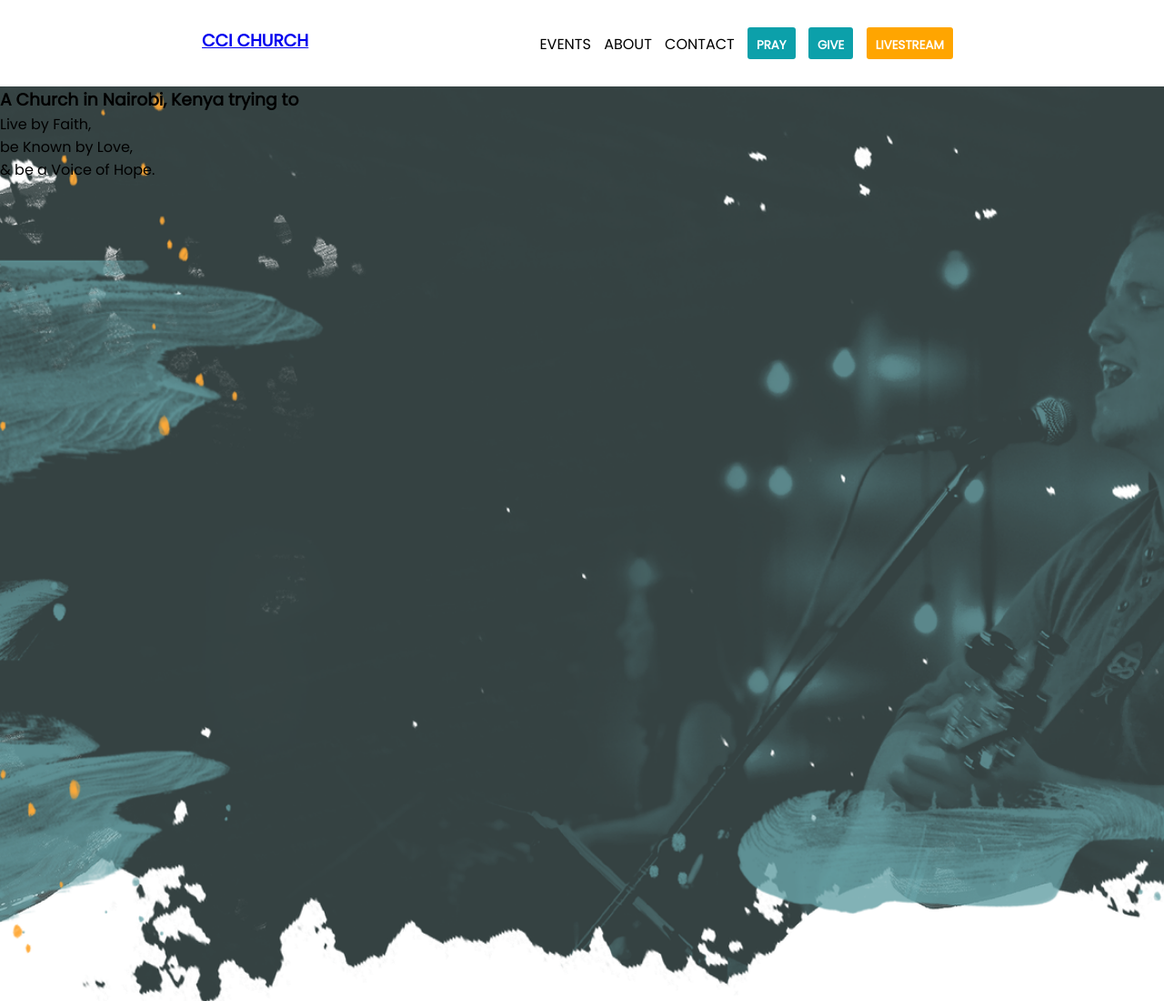
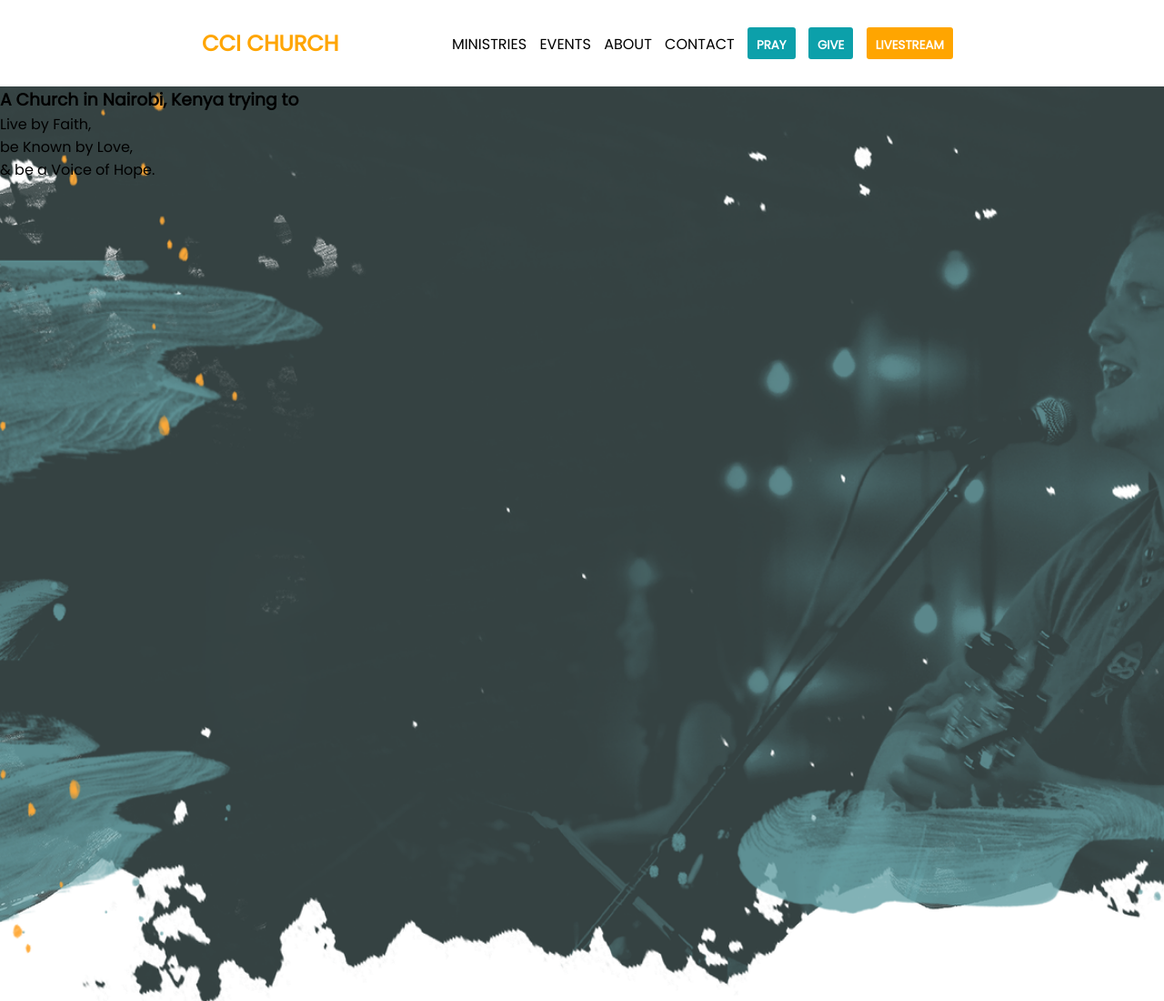
Before and after one commit to ndurivin/CCI-Project, a plain HTML site: page index.html in a window 1280 px wide. Shown: the top 1100 px of the page at 91% size. Drawn offline with Linux system fonts and the light colour scheme; a web font is replaced by a local one.

Commit message:
This commit details the complete styling of the navigation section

```diff
--- a/assets/css/styles.css
+++ b/assets/css/styles.css
@@ -11,6 +11,14 @@ nav{
     justify-content: space-between;
     width: 70%;
     margin: auto;
+}
+
+nav > .logo a{
+    list-style: none;
+    text-decoration: none;
+    font-size: x-large;
+    color: orange;
+
 }
 nav > .nav-links > ul > li{
     display: inline-block;
@@ -33,6 +41,7 @@ nav > .nav-links > ul > li > button{
     border: none;
     border-radius: 3px;
     height: 35px;
+    width: 100%;
 }
 
 nav > .nav-links > ul > li > .btn-1{
--- a/index.html
+++ b/index.html
@@ -16,6 +16,7 @@
         <h3 class="logo"> <a href="index.html">CCI CHURCH</a> </h3>
         <div class="nav-links">
             <ul>
+                <li><a href="#">MINISTRIES</a></li>
               <li><a href="#">EVENTS</a></li>
               <li><a href="#">ABOUT</a></li>
               <li><a href="#">CONTACT</a></li>
```
